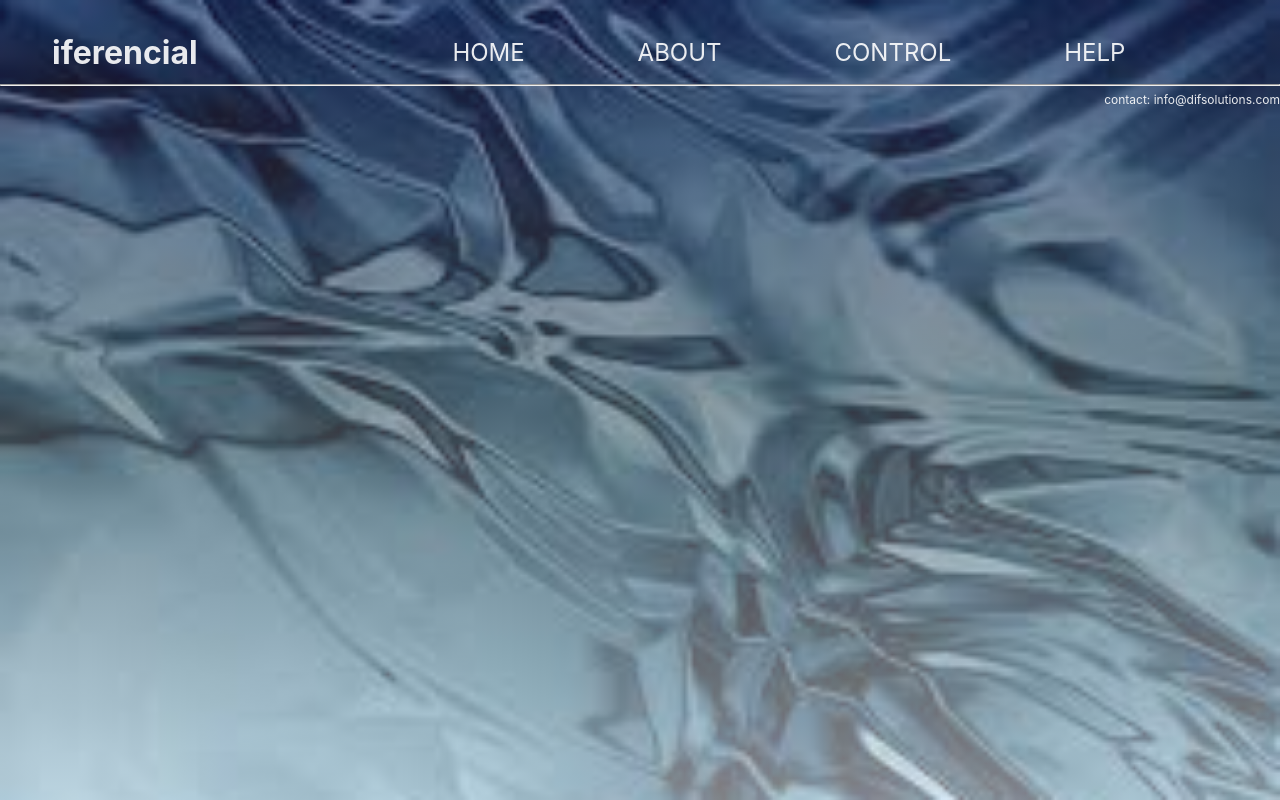
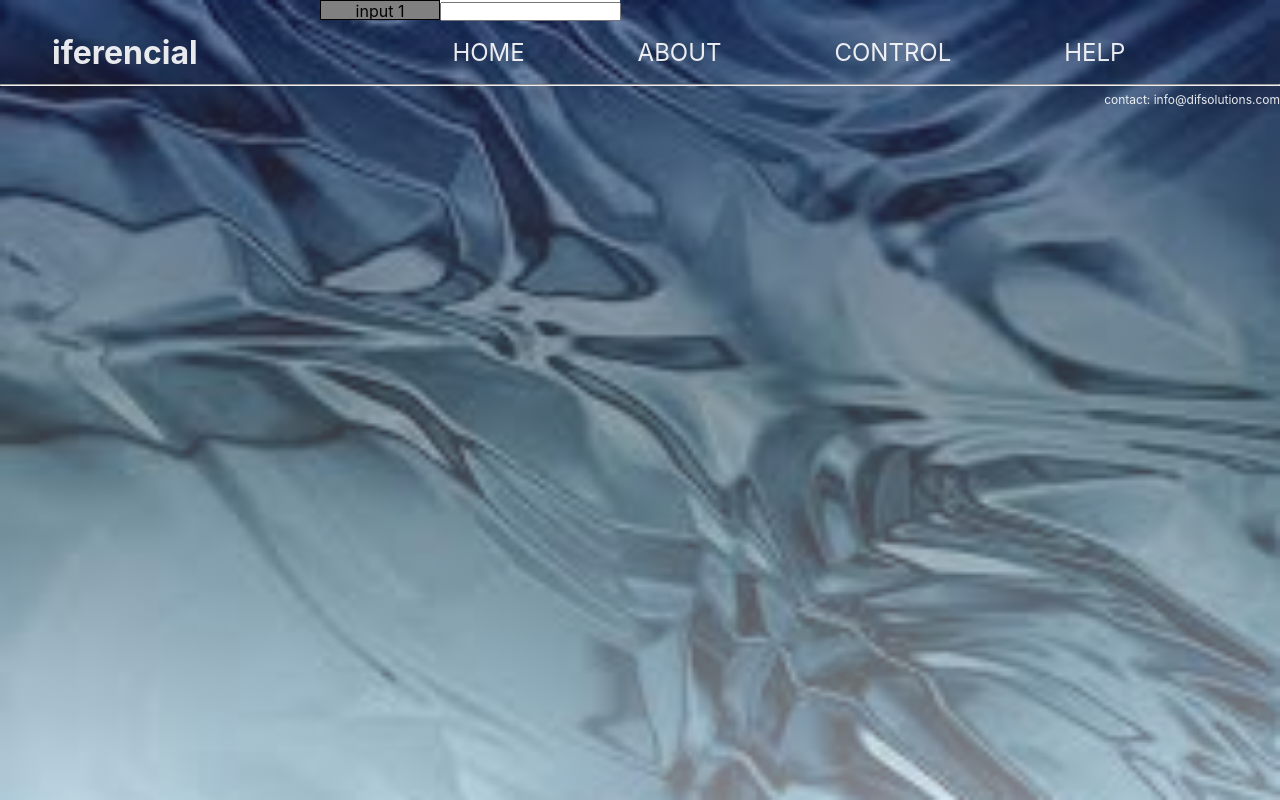
Before and after one commit to lmmp-puc-rio/react_component_library, a React (Create React App) app in the folder react_app/: page / in a window 1280 px wide. Built offline with nearby package versions, Linux system fonts and the light colour scheme.

Commit message:
inserOnApp

```diff
--- a/react_app/src/App.css
+++ b/react_app/src/App.css
@@ -21,3 +21,12 @@ body {
   background-position: center;
   background-size: 100%
 }
+
+.scope {
+  background-color: transparent;
+  align-self: center;
+  justify-self: center;
+  height: 80vh;
+  width: 50%
+
+}
--- a/react_app/src/App.js
+++ b/react_app/src/App.js
@@ -6,7 +6,7 @@ import React from 'react';
 import './App.css';
 
 // All Components import
-import { Header } from './components/common';
+import { Header, GridForm } from './components/common';
 
 
 function App() {
@@ -23,7 +23,9 @@ function App() {
       <div className="App">
         <Header navlinks={navlinks} mail={"info@difsolutions.com"} />
         <div className="main">
-
+          <div className="scope">
+            <GridForm />
+          </div>
         </div>
       </div>
     // </ThemeProvider>
```
